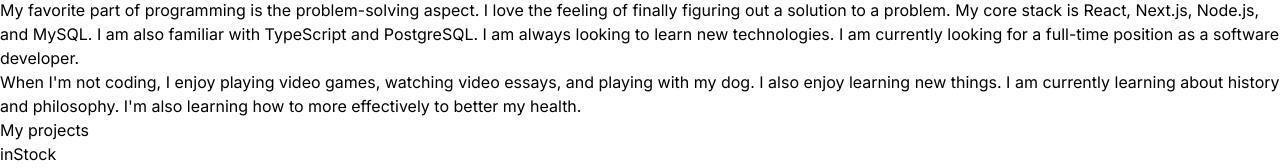
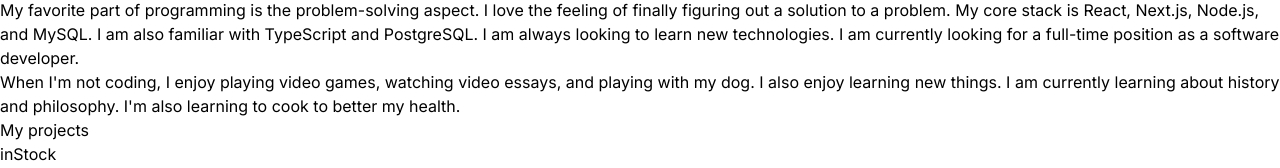
Before and after one commit to SebKrusz/NextJSPortfolio, a Next.js app: page / in a window 1280 px wide. Shown: the part 570-738 px from the top of the page. Built offline with nearby package versions, Linux system fonts and the light colour scheme.

Commit message:
really fixed the grammar this time

```diff
--- a/components/about.tsx
+++ b/components/about.tsx
@@ -44,7 +44,7 @@ export default function About() {
 				<span className="font-medium">learning new things</span>. I am
 				currently learning about{" "}
 				<span className="font-medium">history and philosophy</span>. I'm
-				also learning how to more effectively to better my health.
+				also learning to cook to better my health.
 			</p>
 		</motion.section>
 	);
```
